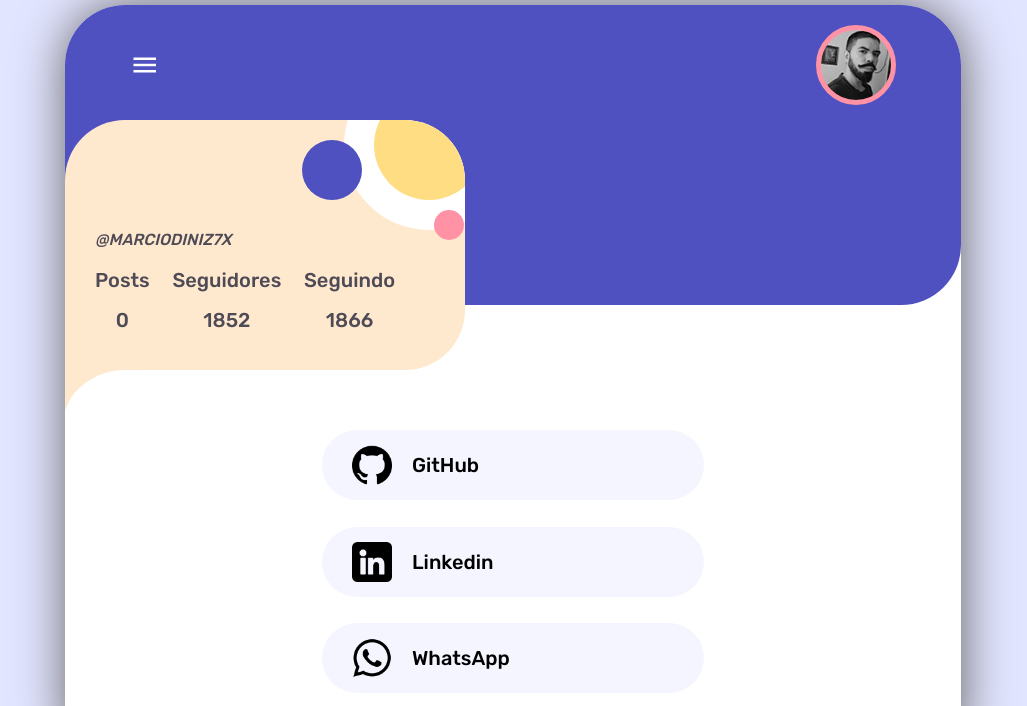
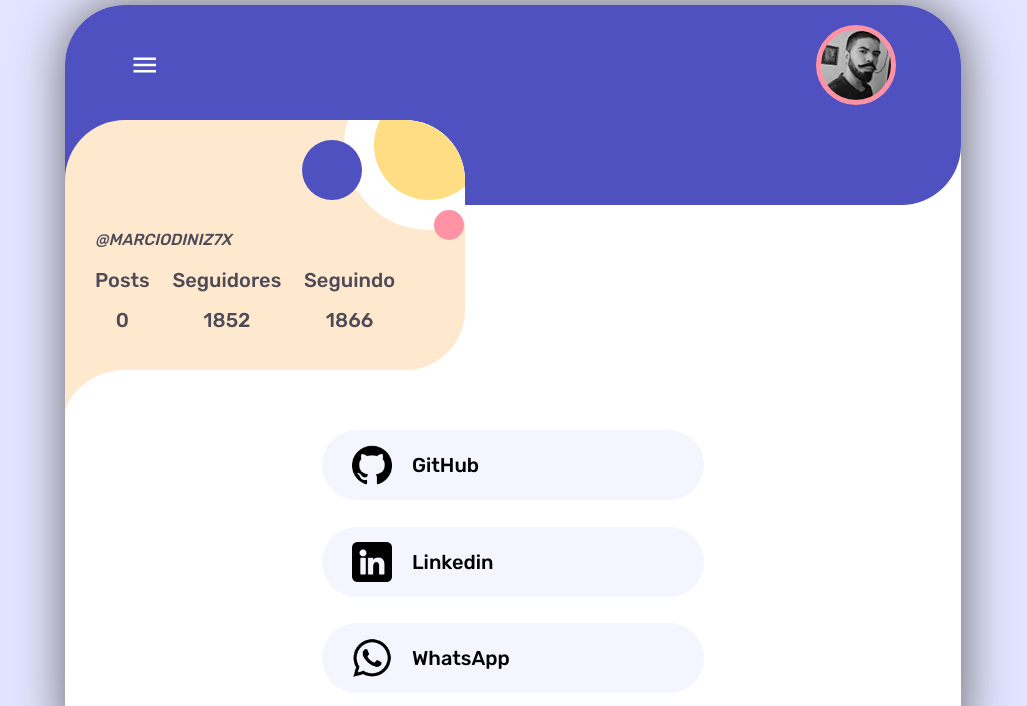
Before and after one commit to marciodiniz7x/linkery, a plain HTML site: page index.html in a window 1280 px wide. Shown: the top 706 px of the page, without its empty margins (127-1154 px from the left). Drawn offline with Linux system fonts and the light colour scheme.

Commit message:
Update style.css

```diff
--- a/style.css
+++ b/style.css
@@ -65,11 +65,10 @@ body {
 
     border-top-right-radius: 60px;
     border-top-left-radius: 60px;
-    border-bottom-left-radius: 60px;
     border-bottom-right-radius: 60px;
 
     width: 70vw;
-    height: 300px;
+    height: 200px;
 }
 
 /* Header para telas menores que 768 pixels */
@@ -82,7 +81,6 @@ body {
 }
 
 .header section {
-    border: var(--borda-cor);
 
     padding: 20px;
     display: flex;
```
